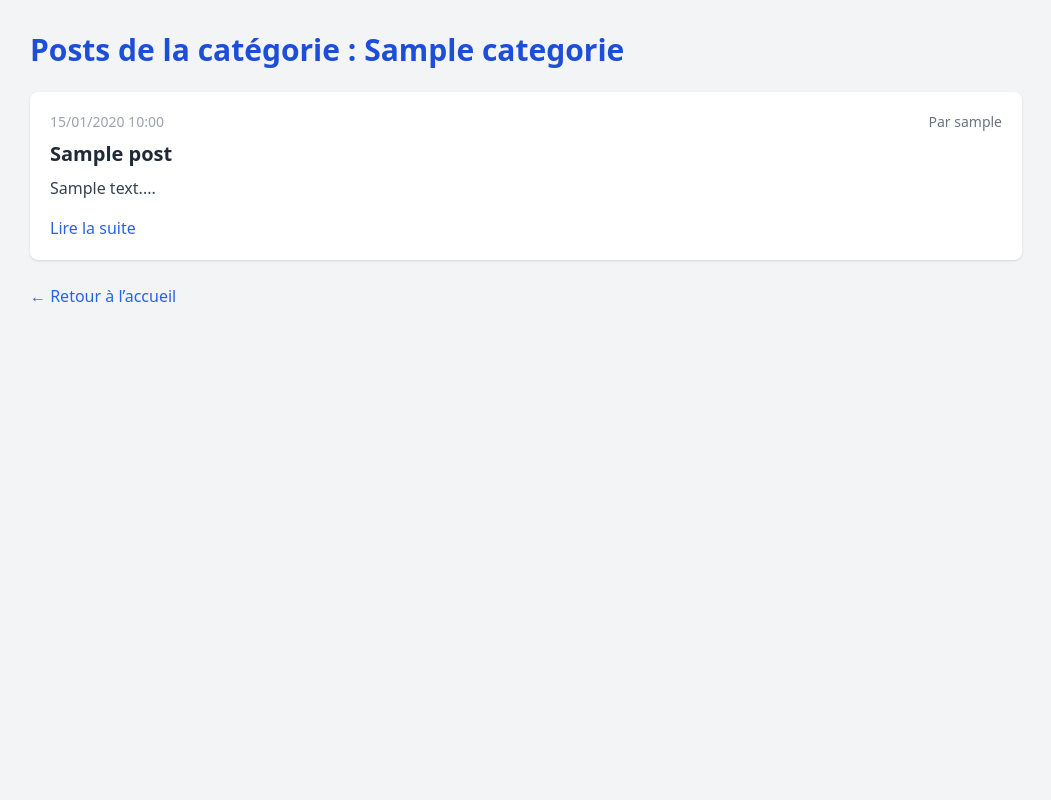
After one commit to Nyx806/UTSU, a Symfony app: template templates/categories/show.html.twig in a window 1280 px wide. The commit adds this page. Shown: the whole page, without its empty margins (114-1165 px from the left). Run offline with Twig, Linux system fonts and the light colour scheme; the template is opened without the code that fills it: most values are stand-ins (such as "Sample title", 1, 10 or a date in 2020); style sheets or scripts are compiled from the project's sources; some libraries are stand-ins or nearby versions.

Commit message:
affichage des post en fonction de leur catégorie

```diff
--- a/templates/categories/index.html.twig
+++ b/templates/categories/index.html.twig
@@ -24,8 +24,8 @@
           <div>
             <h3 class="text-xl font-semibold text-blue-600 mb-2">{{ category.name }}</h3>
           </div>
-          <a href="#"
-             class="mt-auto inline-block text-sm bg-blue-600 text-white px-4 py-2 rounded hover:bg-blue-700 transition">
+          <a href="{{ path('categories_posts', {'id': category.id}) }}"
+            class="mt-auto inline-block text-sm bg-blue-600 text-white px-4 py-2 rounded hover:bg-blue-700 transition">
             Voir les posts
           </a>
         </div>
--- /dev/null
+++ b/templates/categories/show.html.twig
@@ -0,0 +1,38 @@
+{% extends 'base.html.twig' %}
+
+{% block title %}{{ categorie.name }} - Posts{% endblock %}
+
+{% block body %}
+<div class="min-h-screen bg-gray-100 py-8">
+  <div class="max-w-5xl mx-auto px-4">
+
+    <h1 class="text-3xl font-bold text-blue-700 mb-6">
+      Posts de la catégorie : {{ categorie.name }}
+    </h1>
+
+    {% if posts is empty %}
+      <p class="text-gray-600">Aucun post trouvé dans cette catégorie.</p>
+    {% else %}
+      <div class="grid gap-6">
+        {% for post in posts %}
+        <div class="bg-white p-5 rounded-lg shadow">
+          <div class="flex justify-between items-center mb-2">
+            <span class="text-sm text-gray-400">{{ post.date|date('d/m/Y H:i') }}</span>
+            <span class="text-sm text-gray-500">Par {{ post.getUserID.username }}</span>
+          </div>
+          <h2 class="text-xl font-semibold text-gray-800">{{ post.title }}</h2>
+          <p class="text-gray-700 mt-2">{{ post.contenu|slice(0, 200) ~ '...' }}</p>
+
+
+          <a href="#" class="mt-4 inline-block text-blue-600 hover:underline">Lire la suite</a>
+        </div>
+        {% endfor %}
+      </div>
+    {% endif %}
+
+    <div class="mt-6">
+      <a href="{{ path('home_index') }}" class="text-blue-600 hover:underline">← Retour à l’accueil</a>
+    </div>
+  </div>
+</div>
+{% endblock %}
```
Also changed, not shown: src/Controller/CategoriesController.php (+19 -0 lines).
